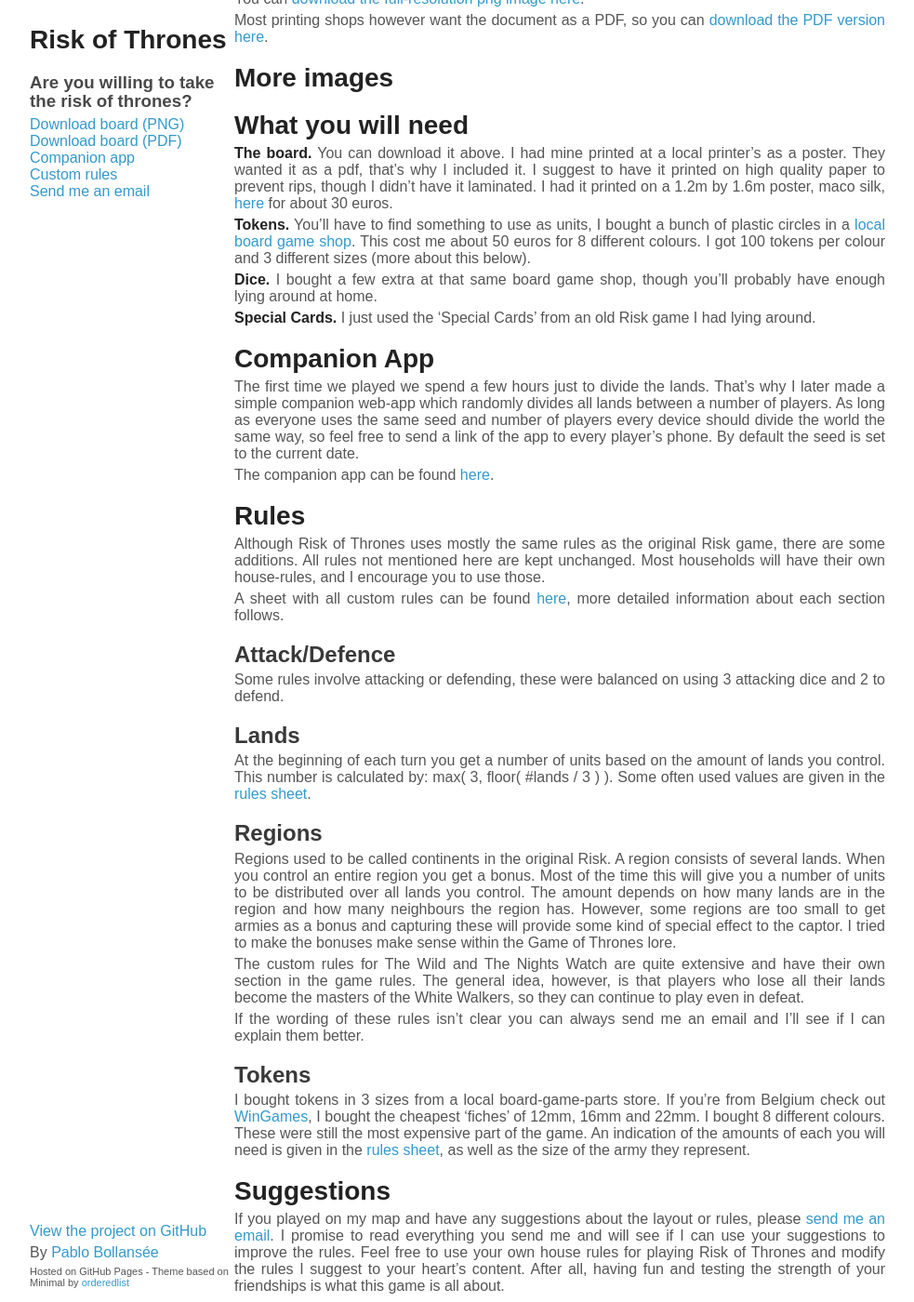
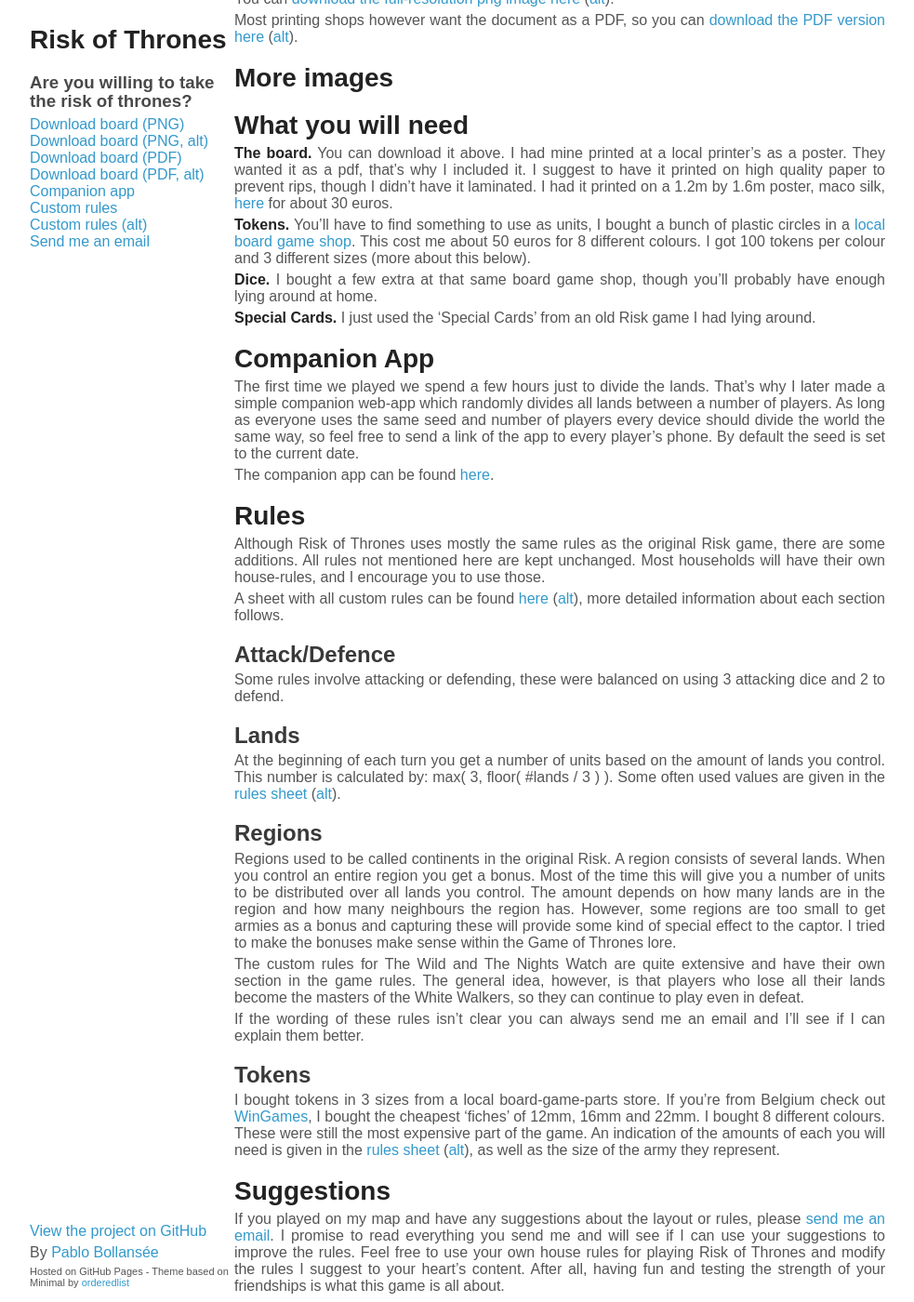
Before and after one commit to TheOddler/RiskOfThrones, a Jekyll site: the page built from index.md, in a window 1280 px wide and 1400 px high, scrolled down 635 px. Shown: the whole window at 93% size, without its empty margins (148-1131 px from the left). Built offline with Jekyll 4.4.1, drawn with Linux system fonts in a browser that asks for light colours; a script that is not in the unit is left out.

Commit message:
Add Internet archive links as the main download links

```diff
--- a/index.md
+++ b/index.md
@@ -9,10 +9,13 @@
 
 ### Are you willing to take the risk of thrones?
 
-* [Download board (PNG)](https://drive.google.com/file/d/0B8-DllFwoZXscnMyTXJvNk1oZzQ/view?usp=sharing)
-* [Download board (PDF)](https://drive.google.com/file/d/0B8-DllFwoZXseTJsamF3aWppajQ/view?usp=sharing)
+* [Download board (PNG)](https://archive.org/download/riskofthrones/Risk%20of%20Thrones/riskofthrones_print.png)
+* [Download board (PNG, alt)](https://drive.google.com/file/d/0B8-DllFwoZXscnMyTXJvNk1oZzQ/view?usp=sharing)
+* [Download board (PDF)](https://archive.org/download/riskofthrones/Risk%20of%20Thrones/riskofthrones_print.pdf)
+* [Download board (PDF, alt)](https://drive.google.com/file/d/0B8-DllFwoZXseTJsamF3aWppajQ/view?usp=sharing)
 * [Companion app](companion/)
-* [Custom rules](https://docs.google.com/spreadsheets/d/1QuzX1nsdQnzBMiFesjz8cuc44RaNeqp5e4vN8ug8PQ0/edit#gid=0)
+* [Custom rules](https://archive.org/download/riskofthrones/Risk%20of%20Thrones/Risk%20of%20Thrones%20Rules.xlsx)
+* [Custom rules (alt)](https://docs.google.com/spreadsheets/d/1QuzX1nsdQnzBMiFesjz8cuc44RaNeqp5e4vN8ug8PQ0/edit#gid=0)
 * [Send me an email](mailto:pablo.bollansee+RiskOfThrones@gmail.com?Subject=Risk of Thrones)
 
 </header>
@@ -30,9 +33,9 @@
 
 # Download
 
-You can **[download the full-resolution png image here](https://drive.google.com/file/d/0B8-DllFwoZXscnMyTXJvNk1oZzQ/view?usp=sharing)**.
+You can **[download the full-resolution png image here](https://archive.org/download/riskofthrones/Risk%20of%20Thrones/riskofthrones_print.png)** ([alt](https://drive.google.com/file/d/0B8-DllFwoZXscnMyTXJvNk1oZzQ/view?usp=sharing)).
 
-Most printing shops however want the document as a PDF, so you can **[download the PDF version here](https://drive.google.com/file/d/0B8-DllFwoZXseTJsamF3aWppajQ/view?usp=sharing)**.
+Most printing shops however want the document as a PDF, so you can **[download the PDF version here](https://archive.org/download/riskofthrones/Risk%20of%20Thrones/riskofthrones_print.pdf)** ([alt](https://drive.google.com/file/d/0B8-DllFwoZXseTJsamF3aWppajQ/view?usp=sharing)).
 
 # More images
 
@@ -62,7 +65,7 @@
 
 Although Risk of Thrones uses mostly the same rules as the original Risk game, there are some additions. All rules not mentioned here are kept unchanged. Most households will have their own house-rules, and I encourage you to use those.
 
-A sheet with all custom rules can be found [here](https://docs.google.com/spreadsheets/d/1QuzX1nsdQnzBMiFesjz8cuc44RaNeqp5e4vN8ug8PQ0/edit#gid=0), more detailed information about each section follows.
+A sheet with all custom rules can be found [here](https://archive.org/download/riskofthrones/Risk%20of%20Thrones/Risk%20of%20Thrones%20Rules.xlsx) ([alt](https://docs.google.com/spreadsheets/d/1QuzX1nsdQnzBMiFesjz8cuc44RaNeqp5e4vN8ug8PQ0/edit#gid=0)), more detailed information about each section follows.
 
 ## Attack/Defence
 
@@ -70,7 +73,7 @@
 
 ## Lands
 
-At the beginning of each turn you get a number of units based on the amount of lands you control. This number is calculated by: max( 3, floor( #lands / 3 ) ). Some often used values are given in the [rules sheet](https://docs.google.com/spreadsheets/d/1QuzX1nsdQnzBMiFesjz8cuc44RaNeqp5e4vN8ug8PQ0/edit#gid=0).
+At the beginning of each turn you get a number of units based on the amount of lands you control. This number is calculated by: max( 3, floor( #lands / 3 ) ). Some often used values are given in the [rules sheet](https://archive.org/download/riskofthrones/Risk%20of%20Thrones/Risk%20of%20Thrones%20Rules.xlsx) ([alt](https://docs.google.com/spreadsheets/d/1QuzX1nsdQnzBMiFesjz8cuc44RaNeqp5e4vN8ug8PQ0/edit#gid=0)).
 
 ## Regions
 
@@ -82,7 +85,7 @@
 
 ## Tokens
 
-I bought tokens in 3 sizes from a local board-game-parts store. If you're from Belgium check out [WinGames](http://www.wingames.be/), I bought the cheapest 'fiches' of 12mm, 16mm and 22mm. I bought 8 different colours. These were still the most expensive part of the game. An indication of the amounts of each you will need is given in the [rules sheet](https://docs.google.com/spreadsheets/d/1QuzX1nsdQnzBMiFesjz8cuc44RaNeqp5e4vN8ug8PQ0/edit#gid=0), as well as the size of the army they represent.
+I bought tokens in 3 sizes from a local board-game-parts store. If you're from Belgium check out [WinGames](http://www.wingames.be/), I bought the cheapest 'fiches' of 12mm, 16mm and 22mm. I bought 8 different colours. These were still the most expensive part of the game. An indication of the amounts of each you will need is given in the [rules sheet](https://archive.org/download/riskofthrones/Risk%20of%20Thrones/Risk%20of%20Thrones%20Rules.xlsx) ([alt](https://docs.google.com/spreadsheets/d/1QuzX1nsdQnzBMiFesjz8cuc44RaNeqp5e4vN8ug8PQ0/edit#gid=0)), as well as the size of the army they represent.
 
 
 
```
